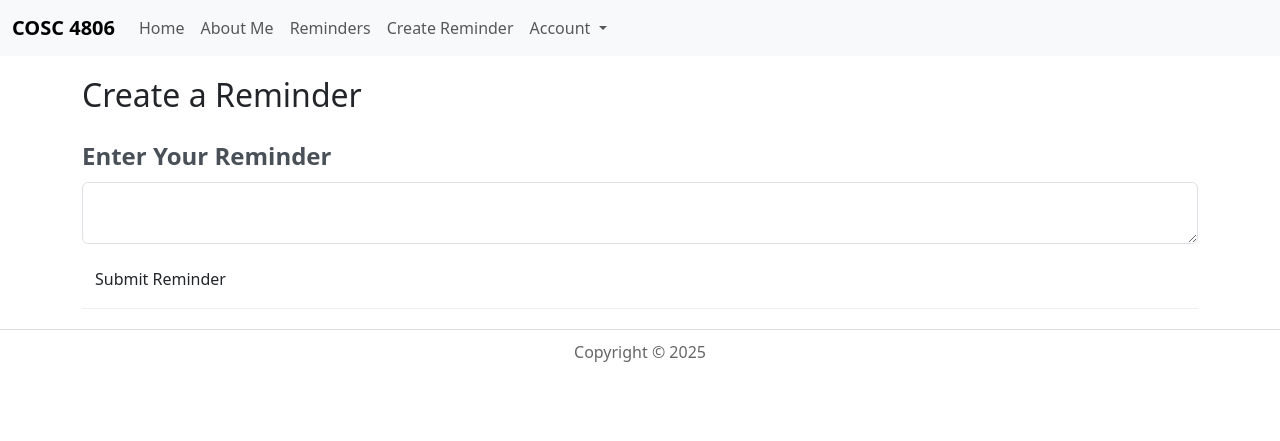
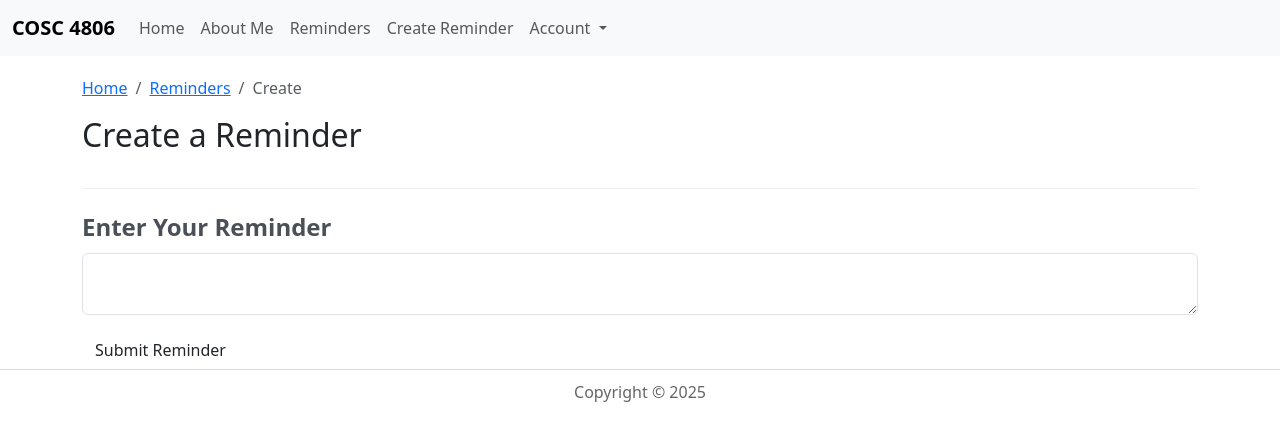
Before and after one commit to ryancad35/COSC-4806-05, a PHP site: template app/views/reminders/create.php in a window 1280 px wide. Shown: the top 441 px of the page. Run offline with PHP 8.4, Linux system fonts and the light colour scheme; the template is opened without the code that fills it, so the values that code supplies are empty; the visitor is signed in with stand-in values (Sample User, id 1).

Commit message:
Added Bootstrap breadcrumbs to reminders create page

```diff
--- a/app/views/reminders/create.php
+++ b/app/views/reminders/create.php
@@ -1,10 +1,27 @@
 <?php require_once 'app/views/templates/header.php' ?>
 <div class="container">
-    <div class="page-header">
+    <div class="page-header" id="banner">
+        <div class="row">
+            <div class="col-lg-12">
+                <nav aria-label="breadcrumb">
+                <ol class="breadcrumb">
+                <li class="breadcrumb-item"><a href="/home">Home</a></li>
+                <li class="breadcrumb-item"><a href="/reminders">Reminders</a></li>
+            <li class="breadcrumb-item active" aria-current="page">Create</li>
+          </ol>
+        </nav>
+            </div>
+        </div>
+        <div class="row">
+            <div class="col-lg-12">
                 <?php if ($error): ?>
                     <div class="alert alert-danger"><?php echo $error; ?></div>
                 <?php endif; ?>
                 <h1>Create a Reminder</h1>
+            </div>
+        </div>
+    </div>
+
     <form action="/reminders/create_reminder" method="post">
         <fieldset>
             <legend>Enter Your Reminder</legend>
@@ -15,5 +32,4 @@
         </fieldset>
     </form>
 </div>
-</div>
 <?php require_once 'app/views/templates/footer.php'?>
```
Lines whose indentation alone changed are shown as unchanged.
